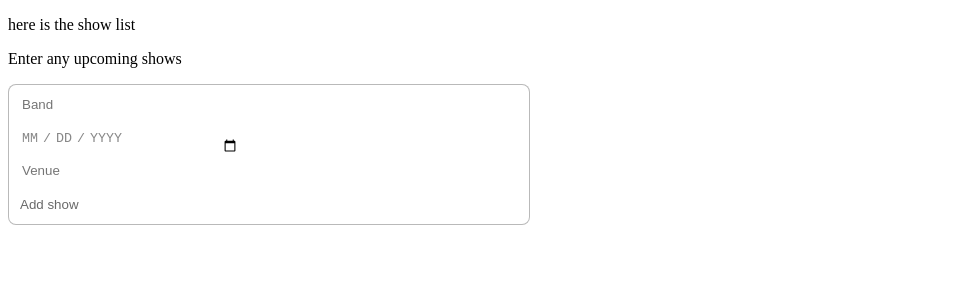
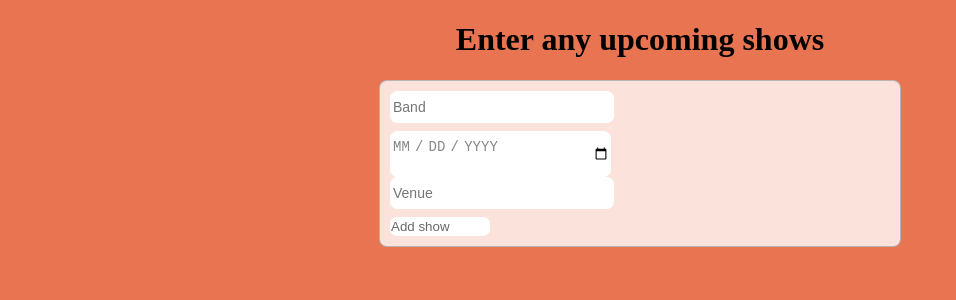
Before and after one commit to michael-mackrell/concerts, a React (Create React App) app: page / in a window 1280 px wide. Shown: the top 300 px of the page, without its empty margins (0-956 px from the left). Built offline with nearby package versions, Linux system fonts and the light colour scheme.

Commit message:
further work with css

```diff
--- a/src/components/App.js
+++ b/src/components/App.js
@@ -6,7 +6,7 @@ const App = () => {
 
     return (
         <div>
-            <ShowList ></ShowList>
+            <ShowList></ShowList>
         </div>
     )
 };
--- a/src/components/componentStyles.scss
+++ b/src/components/componentStyles.scss
@@ -6,7 +6,9 @@
 ::-webkit-inner-spin-button { display: none; }
 
 
-
+body{
+  background-color: #E97451;
+}
 
 @mixin block {
     width: 25vw;
@@ -19,7 +21,7 @@
 
 @mixin gridItems {
     background-color: rgba(255, 255, 255, 0.8);
-    border: 1px solid rgba(168,168,168, 0.8);
+    border: 1.5px solid rgba(168,168,168, 0.8);
     border-radius: .5em;
     padding: 10px;
     text-align: center;
@@ -29,6 +31,8 @@
     color:rgba(105,105,105, 0.8);
     border: 1px solid white;
     border-radius: .5em;
+    font-size: 14px;
+    line-height: 2;
 
     &:hover {
         border: 1px solid rgba(168,168,168, 0.8);
@@ -45,7 +49,7 @@
     @include inputStyling;
     grid-area: venue;
     //color:red;
-    padding-bottom: 2vh;
+    margin-bottom: 1vh;
     color:rgba(105,105,105, 0.8) !important;
     width: 17vw;
 }
@@ -53,7 +57,7 @@
 .band{
     @include inputStyling;
     width: 17vw;
-    padding-bottom: 2vh;
+    margin-bottom: 1vh;
     color:rgba(105,105,105, 0.8);
     grid-area: band;
 
@@ -62,6 +66,7 @@
 .cssGridForm {
     width: 50vw;
     max-width: 500px;
+    margin:auto;
     display: grid;
     @include gridItems;
     //background-color: gray;
@@ -106,7 +111,6 @@
 
 .showName{
     grid-area: showName;
-    margin-right: 2em;
 }
 
 .magicDiv{ visibility: hidden; }
@@ -118,8 +122,9 @@
 }
 
 .showDiv {
+    background-color: white;
     @include showBlock;
-
+    margin: 2vh auto 1vh auto;
     width: 50vw;
     max-width: 500px;
     display: grid;
@@ -130,6 +135,7 @@
      grid-template-rows: auto auto auto;
 
     &:hover .magicDiv{
+        -webkit-transition:  .5s ease-in-out;
         visibility: visible;
         height:100%;
         float: left;
@@ -140,106 +146,16 @@
             height:50%;
         }
     }
+
+    &:hover {
+        -webkit-transition: transform .25s ease-in-out;
+        transform: scale(1.05);
+    }
 }
 
-
-
-
-
-
-
-
-
-
-
-// @mixin block {
-//     width: 25vw;
-//     border-radius: .2em;
-//     text-align: center;
-
-// }
-
-// @mixin gridItems {
-//     background-color: rgba(255, 255, 255, 0.8);
-//     border: 1px solid rgba(168,168,168, 0.8);
-//     border-radius: .5em;
-//     padding: 10px;
-//     text-align: center;
-// }
-
-
-// .date {
-//     grid-area: date;
-//     width: 23vw;
-// }
-
-// .venue{
-//     grid-area: venue;
-//     width: 23vw;
-// }
-
-// .band{
-//     width: 23vw;
-//     grid-area: band;
-//     padding-bottom: 2vh;
-// }
-
-// .cssGridForm {
-//     width: 50vw;
-//     display: grid;
-//     @include gridItems;
-//     //background-color: gray;
-//     grid-template-areas:
-//         'band date'
-//         'band venue';
-// }
-
-
-// @mixin showBlock {
-//     height:15vh;
-//     padding:10px;
-//     border: 1px solid rgba(0, 0, 0, 0.8);
-//     //background-color: gray;
-//     margin-top: 1vh;
-// }
-
-// .showName{
-//     @include gridItems;
-//     grid-area: showName;
-//     margin-right: 2em;
-// }
-
-// .magicDiv{ visibility: hidden; }
-
-
-
-// .showDetails {
-//     @include gridItems;
-//     // display: grid;
-//     // grid-template-rows: auto auto;
-//     grid-area: showDetails;
-// }
-
-// .showDiv {
-//     @include showBlock;
-//     max-width: 50vw;
-//     display: grid;
-//     grid-template-areas:
-//         'showName showName showName'
-//         'showDetails showDetails showDetails';
-//     grid-template-columns: 4fr 4fr 1fr;
-
-
-//     &:hover .magicDiv{
-//         visibility: visible;
-//         height:100%;
-//         float: left;
-//         grid-area: deleteify;
-
-//         button {
-//             margin:35% 0 35% 5%;
-//             height:30%;
-//         }
-//     }
-
-// }
+.showList{
+    max-width: 50vw;
+    margin:auto;
+    text-align: center;
+    background-color: #E97451;
+}
--- a/src/components/showList.js
+++ b/src/components/showList.js
@@ -19,10 +19,8 @@ class ShowList extends React.Component {
         let inputBand, inputVenue, inputDate;
         console.log(this.props.shows);
         return (
-            <div >
-                <p className="listP">here is the show list</p>
-
-                <p className="listP">Enter any upcoming shows</p>
+            <div className="showList">
+                <h1 className="listH">Enter any upcoming shows</h1>
                 <form autocomplete="off" className="cssGridForm" onSubmit={(e) => {
                         e.preventDefault();
                         this.props.addShow(inputBand.value, inputVenue.value, inputDate.value)}
```
